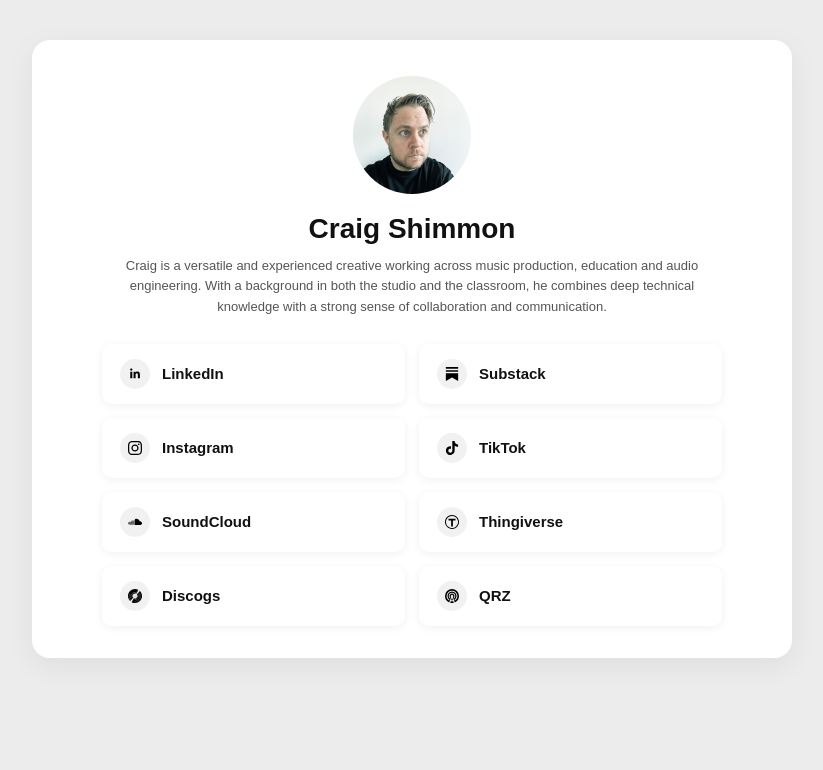
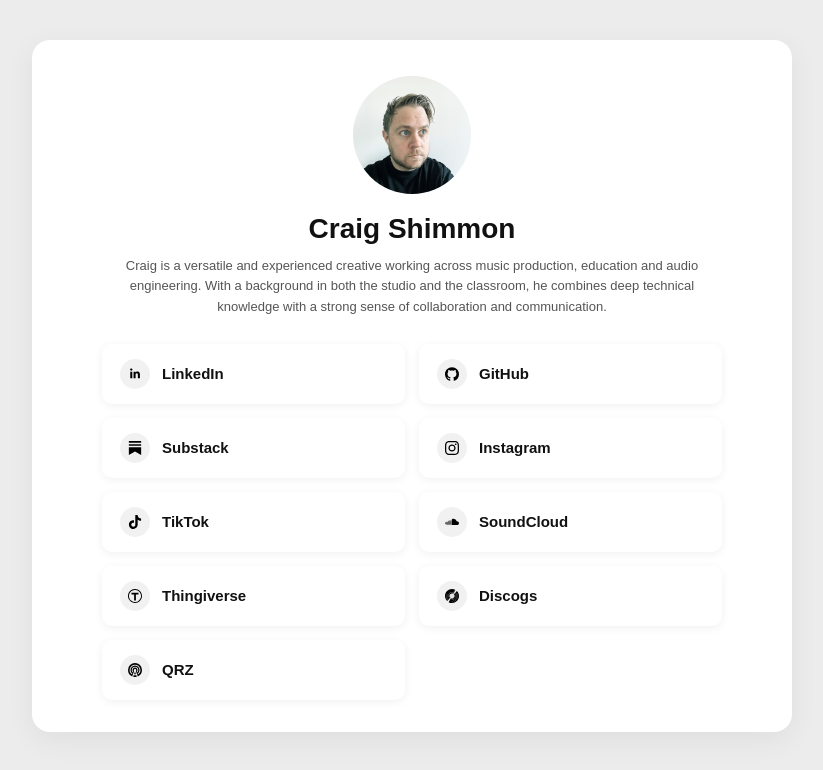
Before and after one commit to cshimmon/shimmon-site, a plain HTML site: page index.html in a window 1280 px wide. Shown: the whole page, without its empty margins (228-1051 px from the left). Drawn offline with Linux system fonts and the light colour scheme.

Commit message:
Add GitHub link with logo to homepage

```diff
--- a/index.html
+++ b/index.html
@@ -31,6 +31,11 @@
         <a href="https://www.linkedin.com/in/craigshimmon/" target="_blank" rel="noopener noreferrer">
           <span class="icon"><svg xmlns="http://www.w3.org/2000/svg" viewBox="0 0 640 640"><path d="M196.3 512L103.4 512L103.4 212.9L196.3 212.9L196.3 512zM149.8 172.1C120.1 172.1 96 147.5 96 117.8C96 103.5 101.7 89.9 111.8 79.8C121.9 69.7 135.6 64 149.8 64C164 64 177.7 69.7 187.8 79.8C197.9 89.9 203.6 103.6 203.6 117.8C203.6 147.5 179.5 172.1 149.8 172.1zM543.9 512L451.2 512L451.2 366.4C451.2 331.7 450.5 287.2 402.9 287.2C354.6 287.2 347.2 324.9 347.2 363.9L347.2 512L254.4 512L254.4 212.9L343.5 212.9L343.5 253.7L344.8 253.7C357.2 230.2 387.5 205.4 432.7 205.4C526.7 205.4 544 267.3 544 347.7L544 512L543.9 512z"/></svg></span>
           <span>LinkedIn</span>
+        </a>
+
+        <a href="https://github.com/cshimmon" target="_blank" rel="noopener noreferrer">
+          <span class="icon"><svg viewBox="0 0 24 24" xmlns="http://www.w3.org/2000/svg"><path d="M12 .297c-6.63 0-12 5.373-12 12 0 5.303 3.438 9.8 8.205 11.385.6.113.82-.258.82-.577 0-.285-.01-1.04-.015-2.04-3.338.724-4.042-1.61-4.042-1.61C4.422 18.07 3.633 17.7 3.633 17.7c-1.087-.744.084-.729.084-.729 1.205.084 1.838 1.236 1.838 1.236 1.07 1.835 2.809 1.305 3.495.998.108-.776.417-1.305.76-1.605-2.665-.3-5.466-1.332-5.466-5.93 0-1.31.465-2.38 1.235-3.22-.135-.303-.54-1.523.105-3.176 0 0 1.005-.322 3.3 1.23.96-.267 1.98-.399 3-.405 1.02.006 2.04.138 3 .405 2.28-1.552 3.285-1.23 3.285-1.23.645 1.653.24 2.873.12 3.176.765.84 1.23 1.91 1.23 3.22 0 4.61-2.805 5.625-5.475 5.92.42.36.81 1.096.81 2.22 0 1.606-.015 2.896-.015 3.286 0 .315.21.69.825.57C20.565 22.092 24 17.592 24 12.297c0-6.627-5.373-12-12-12"/></svg></span>
+          <span>GitHub</span>
         </a>
 
        <a href="https://substack.com/@shimmon" target="_blank" rel="noopener noreferrer">
```
